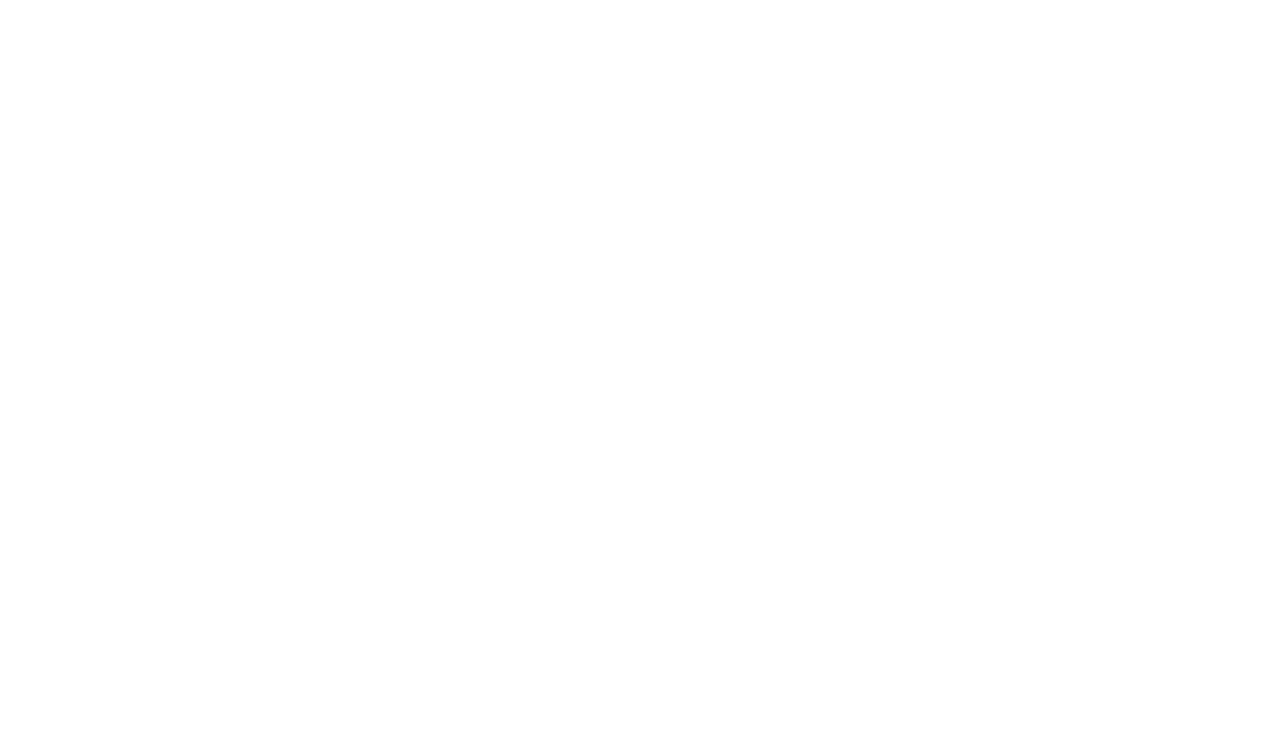
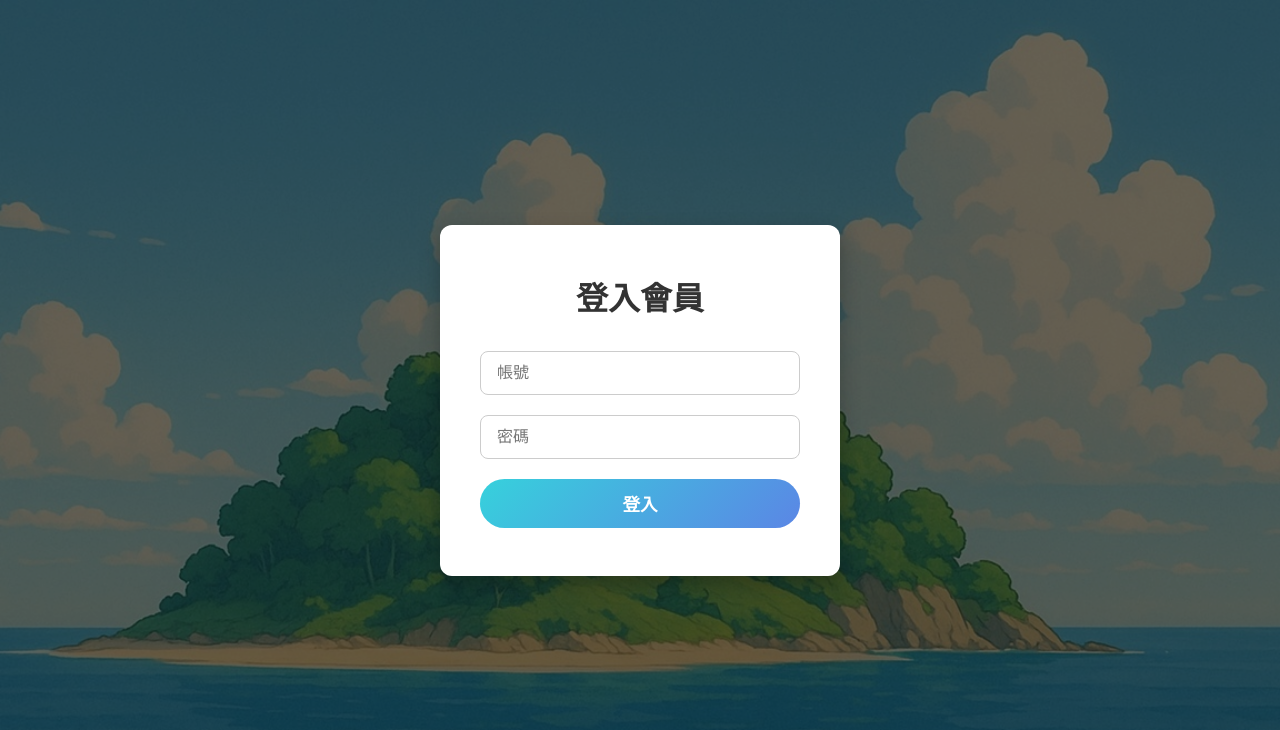
Before and after one commit to InagakiRomi/gathering-island-backend, a Vue app in the folder frontend/: page /loginView in a window 1280 px wide. Before the commit this address had no page. Shown: the top 730 px of the page. Built offline with nearby package versions, Linux system fonts and the light colour scheme; the HTML template or start-up script is replaced by a standard one.

Commit message:
[!]會員登入畫面

```diff
--- a/frontend/src/router/index.ts
+++ b/frontend/src/router/index.ts
@@ -3,6 +3,7 @@
 
 export enum RouteName {
   HOME = 'home',
+  LOGIN_VIEW = 'loginView',
   EVENTS_PAGE = 'eventsPage',
 }
 
@@ -11,6 +12,11 @@
     path: '/',
     name: RouteName.HOME,
     component: () => import('@/views/homePage.vue'),
+  },
+  {
+    path: '/loginView',
+    name: RouteName.LOGIN_VIEW,
+    component: () => import('@/views/loginView.vue'),
   },
   {
     path: '/eventsPage',
--- a/frontend/src/views/homePage.vue
+++ b/frontend/src/views/homePage.vue
@@ -17,7 +17,7 @@
 
   function goToEventsPage() {
     router.push({
-      name: RouteName.EVENTS_PAGE
+      name: RouteName.LOGIN_VIEW
     });
   }
 </script>
--- /dev/null
+++ b/frontend/src/views/loginView.vue
@@ -0,0 +1,167 @@
+<template>
+  <div class="home-container">
+    <div class="overlay">
+      <div class="paper-card">
+        <h1>登入會員</h1>
+        <form @submit.prevent="handleLogin">
+          <input
+            type="text"
+            v-model="username"
+            placeholder="帳號"
+            required
+          />
+          <input
+            type="password"
+            v-model="password"
+            placeholder="密碼"
+            required
+          />
+          <button type="submit" :disabled="loading">
+            {{ loading ? '登入中...' : '登入' }}
+          </button>
+          <p class="error" v-if="errorMsg">{{ errorMsg }}</p>
+        </form>
+      </div>
+    </div>
+  </div>
+</template>
+
+<script setup lang="ts">
+import { ref } from 'vue'
+import axios from 'axios'
+
+const username = ref('')
+const password = ref('')
+const loading = ref(false)
+const errorMsg = ref('')
+
+// 登入處理
+const handleLogin = async () => {
+  errorMsg.value = ''
+  loading.value = true
+
+  try {
+    const res = await axios.post(
+      'http://localhost:3000/members/login', // ⚠️ 改成你的後端網址
+      {
+        username: username.value,
+        member_password: password.value
+      },
+      {
+        // 允許獲取 header 中的 token
+        withCredentials: false // 如果 token 是從 response header 回傳，就不需要 credentials
+      }
+    )
+
+    // 從 header 取出 token
+    const token = res.headers['token']
+
+    if (token) {
+      localStorage.setItem('auth_token', token)
+      alert('登入成功！🎉')
+      // TODO: 導向主頁或其他頁面
+    } else {
+      errorMsg.value = '未取得登入憑證，請聯繫管理員'
+    }
+
+  } catch (err: any) {
+    if (err.response && err.response.data === 'Invalid username or password') {
+      errorMsg.value = '帳號或密碼錯誤 ❌'
+    } else {
+      errorMsg.value = '登入失敗，請稍後再試 ⚠️'
+    }
+  } finally {
+    loading.value = false
+  }
+}
+</script>
+
+<style scoped>
+.home-container {
+  background-image: var(--background-image-url, url('https://source.unsplash.com/1600x900/?technology'));
+  background-size: cover;
+  background-position: center;
+  height: 100vh;
+  width: 100vw;
+  position: relative;
+}
+
+.overlay {
+  position: absolute;
+  inset: 0;
+  background-color: rgba(0, 0, 0, 0.6);
+  display: flex;
+  justify-content: center;
+  align-items: center;
+  padding: 2rem;
+}
+
+.paper-card {
+  background: white;
+  padding: 3rem 2.5rem;
+  border-radius: 12px;
+  box-shadow: 0 8px 20px rgba(0, 0, 0, 0.25);
+  width: 100%;
+  max-width: 400px;
+  text-align: center;
+  animation: fadeIn 0.6s ease-in-out;
+}
+
+.paper-card h1 {
+  margin-bottom: 2rem;
+  font-size: 2rem;
+  color: #333;
+}
+
+.paper-card form {
+  display: flex;
+  flex-direction: column;
+  gap: 1.25rem;
+}
+
+.paper-card input {
+  padding: 0.75rem 1rem;
+  font-size: 1rem;
+  border: 1px solid #ccc;
+  border-radius: 8px;
+  outline: none;
+  transition: border-color 0.2s;
+}
+
+.paper-card input:focus {
+  border-color: #5b86e5;
+}
+
+.paper-card button {
+  background: linear-gradient(135deg, #36d1dc, #5b86e5);
+  color: white;
+  padding: 0.75rem;
+  font-size: 1.1rem;
+  border: none;
+  border-radius: 999px;
+  cursor: pointer;
+  font-weight: bold;
+}
+
+.paper-card button:hover {
+  background: linear-gradient(135deg, #5b86e5, #36d1dc);
+}
+
+.error {
+  color: red;
+  margin-top: 1rem;
+  font-size: 0.95rem;
+  font-weight: 500;
+}
+
+@keyframes fadeIn {
+  0% {
+    opacity: 0;
+    transform: translateY(30px);
+  }
+  100% {
+    opacity: 1;
+    transform: translateY(0);
+  }
+}
+</style>
```
